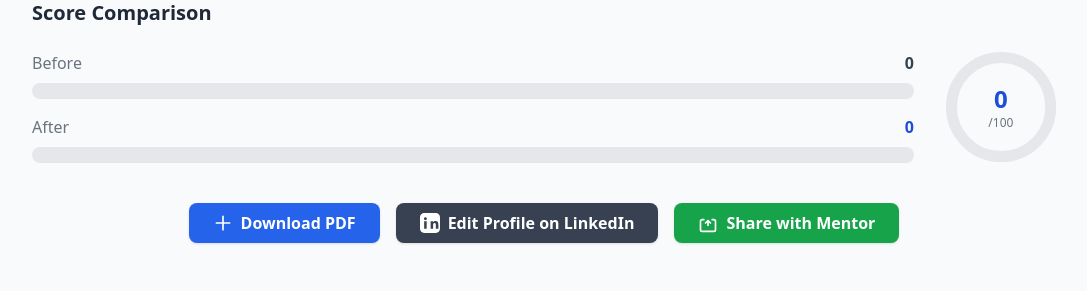
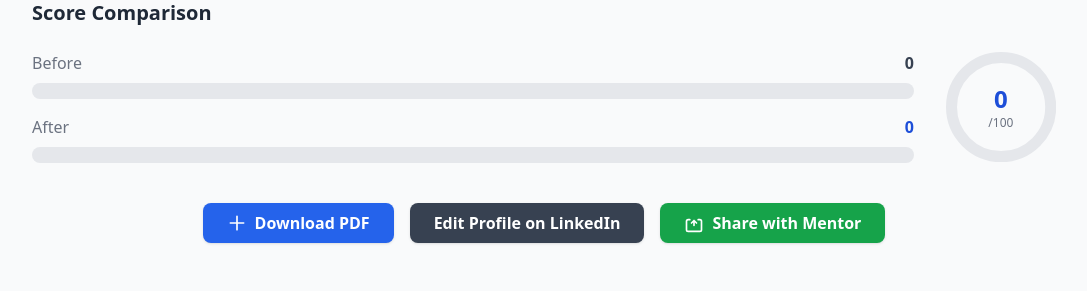
Before and after one commit to srikalyan-yenumula/syncmyprofile, a Flask app: page /suggestion in a window 1280 px wide. Shown: the part 605-896 px from the top of the page, without its empty margins (96-1183 px from the left). Run offline with Flask 3, Linux system fonts and the light colour scheme; some libraries are stand-ins or nearby versions.

Commit message:
Update result.html
icon

```diff
--- a/templates/result.html
+++ b/templates/result.html
@@ -212,7 +212,6 @@
                 Download PDF
             </button>
             <a href="https://www.linkedin.com/" target="_blank" rel="noopener" class="flex items-center gap-2 bg-gray-700 hover:bg-gray-800 text-white px-6 py-2 rounded-lg shadow transition font-semibold focus:outline-none focus:ring-2 focus:ring-blue-400" aria-label="Edit Profile on LinkedIn">
-                <svg class="w-5 h-5" aria-hidden="true" fill="currentColor" viewBox="0 0 24 24"><path d="M19 0h-14c-2.76 0-5 2.24-5 5v14c0 2.76 2.24 5 5 5h14c2.76 0 5-2.24 5-5v-14c0-2.76-2.24-5-5-5zm-11 19h-3v-9h3v9zm-1.5-10.29c-.97 0-1.75-.79-1.75-1.75s.78-1.75 1.75-1.75 1.75.79 1.75 1.75-.78 1.75-1.75 1.75zm15.5 10.29h-3v-4.5c0-1.08-.02-2.47-1.5-2.47-1.5 0-1.73 1.17-1.73 2.39v4.58h-3v-9h2.89v1.23h.04c.4-.75 1.37-1.54 2.82-1.54 3.01 0 3.57 1.98 3.57 4.56v4.75z"/></svg>
                 Edit Profile on LinkedIn
             </a>
             <button onclick="shareWithMentor()" class="flex items-center gap-2 bg-green-600 hover:bg-green-700 text-white px-6 py-2 rounded-lg shadow transition font-semibold focus:outline-none focus:ring-2 focus:ring-green-400" aria-label="Share with Mentor">
```
